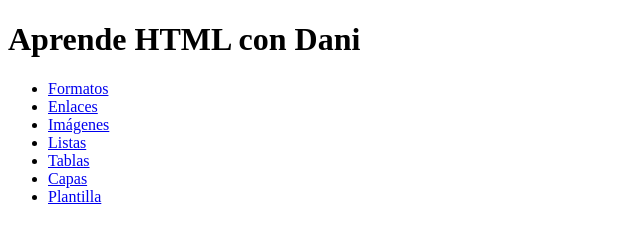
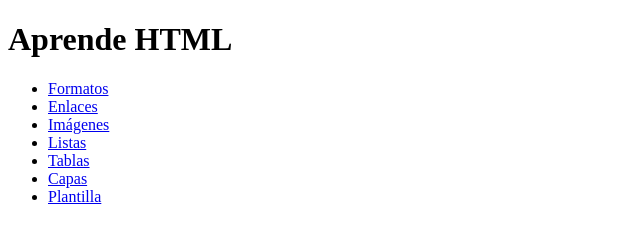
Before and after one commit to DragonAzul8/DragonAzul8.github.io, a plain HTML site: page index.html in a window 1280 px wide. Shown: the whole page, without its empty margins (0-640 px from the left). Drawn offline with Linux system fonts and the light colour scheme.

Commit message:
Update index.html

```diff
--- a/index.html
+++ b/index.html
@@ -8,7 +8,7 @@
 </head>
 
 <body>
-    <h1>Aprende HTML con Dani</h1>
+    <h1>Aprende HTML</h1>
     <ul>
         <li><a href="formato.html">Formatos</a></li>
         <li><a href="enlaces.html">Enlaces</a></li>
```
